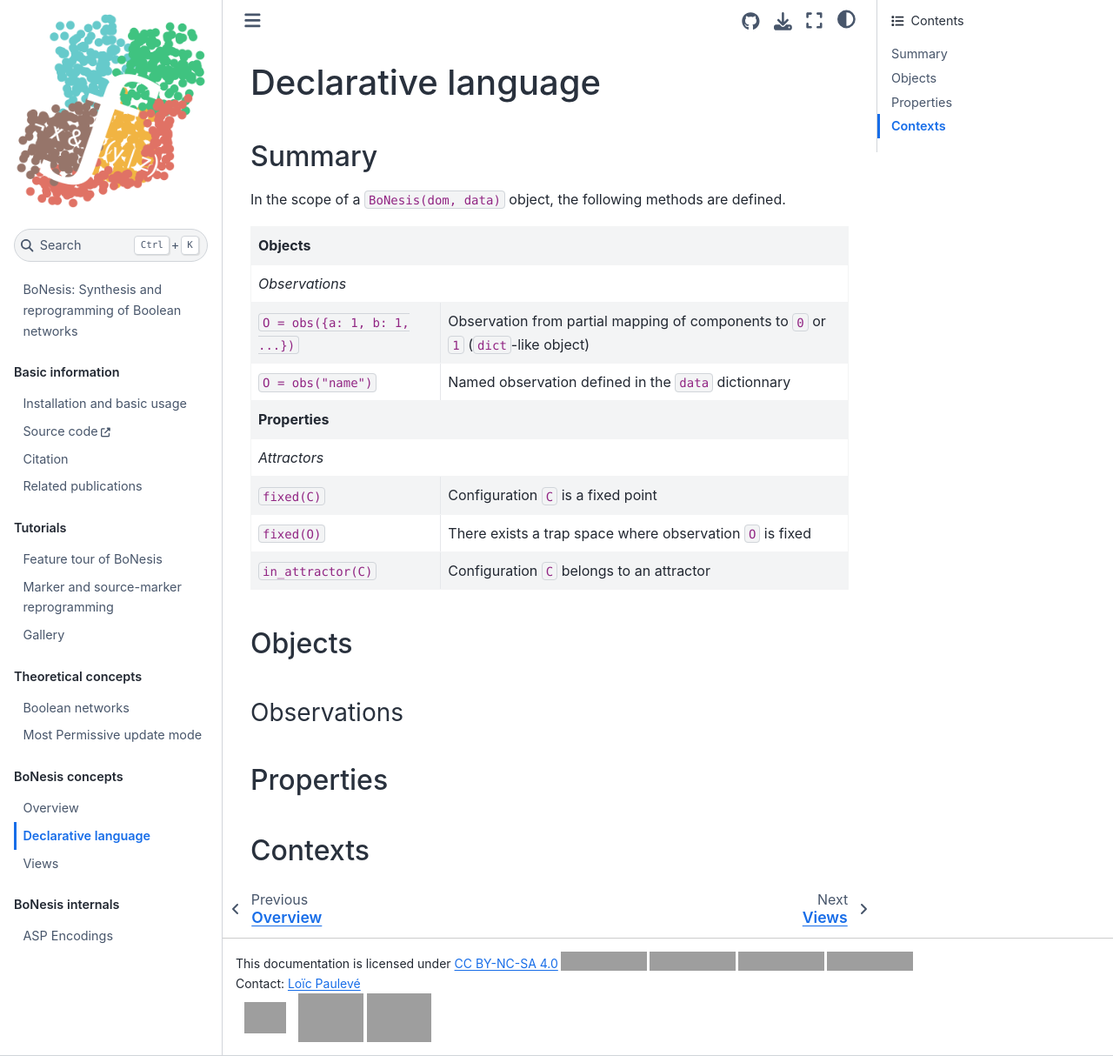
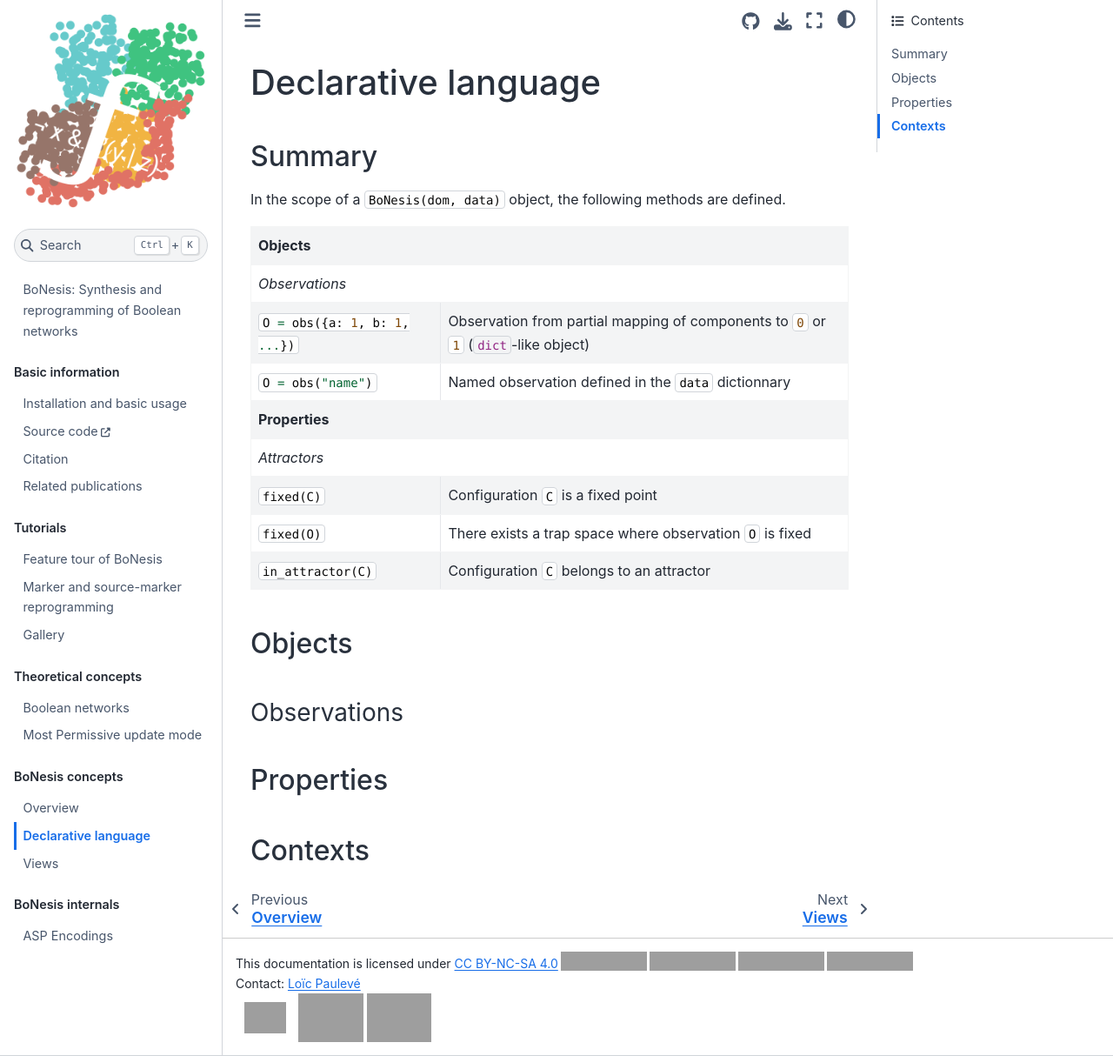
Before and after one commit to bnediction/bonesis, a Jupyter Book: the page built from language.md, in a window 1280 px wide and 1214 px high, cut to the strip 0-1214 px from the top of the window. Shown: the whole strip at 87% size. Built offline with Jupyter Book 1.0.4 settings and Sphinx 7.4.7 and the Sphinx Book theme 1.1.4, drawn with Linux system fonts in a browser that asks for light colours; some of the changed lines change nothing that is shown; grey boxes are pictures that could not be loaded.

Commit message:
syntax hl

```diff
--- a/_config.yml
+++ b/_config.yml
@@ -41,6 +41,7 @@ sphinx:
 parse:
   myst_enable_extensions:
       # - amsmath
+    - attrs_inline
     - colon_fence
     - deflist
     - dollarmath
--- a/language.md
+++ b/language.md
@@ -2,7 +2,7 @@
 
 ## Summary
 
-In the scope of a `BoNesis(dom, data)` object, the following methods are
+In the scope of a `BoNesis(dom, data)`{l=python} object, the following methods are
 defined.
 
 <table class="table">
@@ -19,19 +19,19 @@ Objects
 </tr>
 <tr><td>
 
-`O = obs({a: 1, b: 1, ...})`
+`O = obs({a: 1, b: 1, ...})`{l=python}
 
 </td><td>
 
-Observation from partial mapping of components to `0` or `1` (`dict`-like object)
+Observation from partial mapping of components to `0`{l=python} or `1`{l=python} (`dict`-like object)
 
 </td></tr><tr><td>
 
-`O = obs("name")`
+`O = obs("name")`{l=python}
 
 </td><td>
 
-Named observation defined in the `data` dictionnary
+Named observation defined in the `data`{l=py} dictionnary
 
 </td></tr>
 
@@ -47,27 +47,27 @@ Properties
 </td></tr>
 <tr><td>
 
-`fixed(C)`
+`fixed(C)`{l=python}
 
 </td><td>
 
-Configuration `C` is a fixed point
+Configuration `C`{l=python} is a fixed point
 
 </td></tr><tr><td>
 
-`fixed(O)`
+`fixed(O)`{l=python}
 
 </td><td>
 
-There exists a trap space where observation `O` is fixed
+There exists a trap space where observation `O`{l=python} is fixed
 
 </td></tr><tr><td>
 
-`in_attractor(C)`
+`in_attractor(C)`{l=python}
 
 </td><td>
 
-Configuration `C` belongs to an attractor
+Configuration `C`{l=python} belongs to an attractor
 
 </table>
 
```
